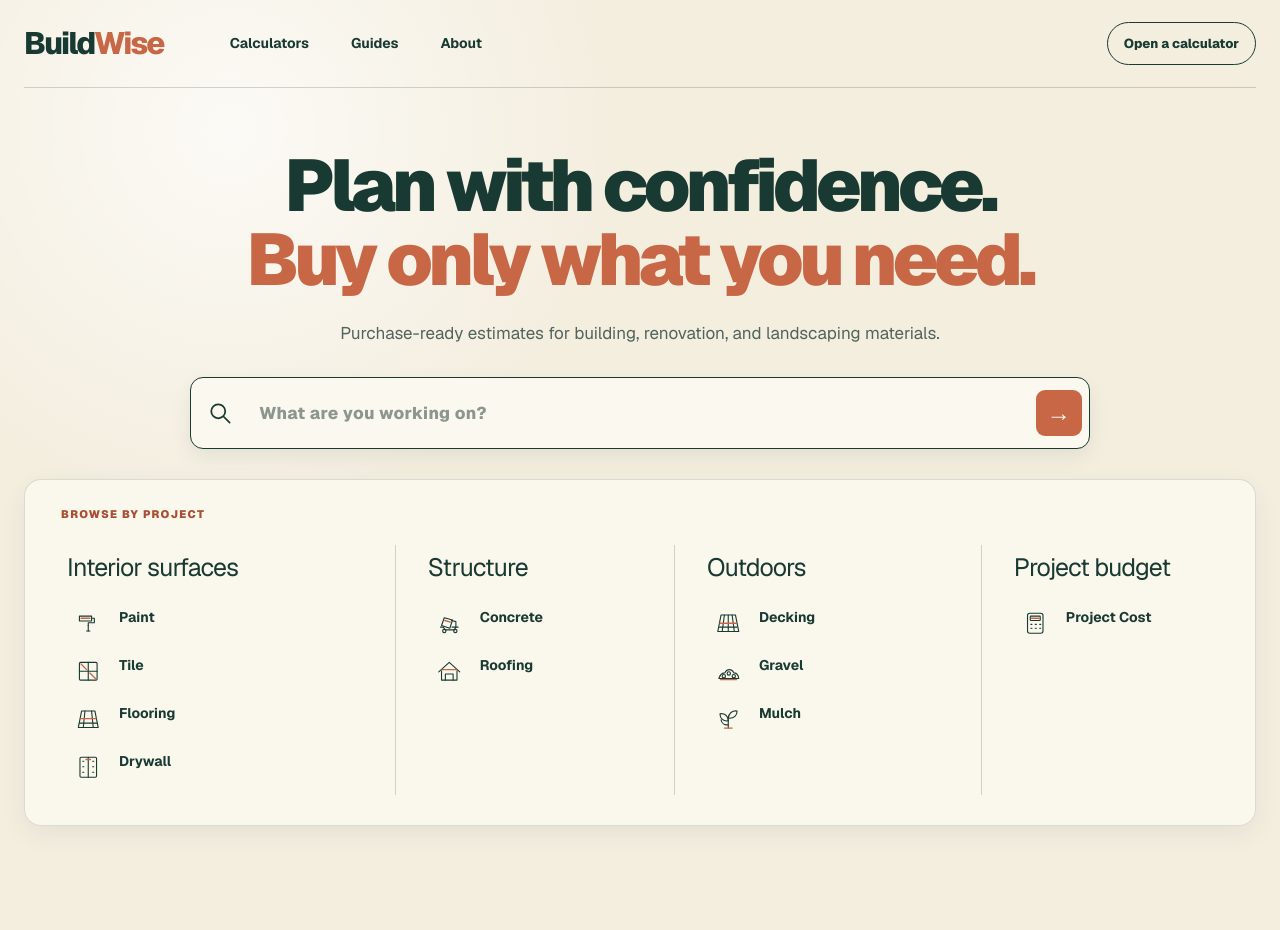
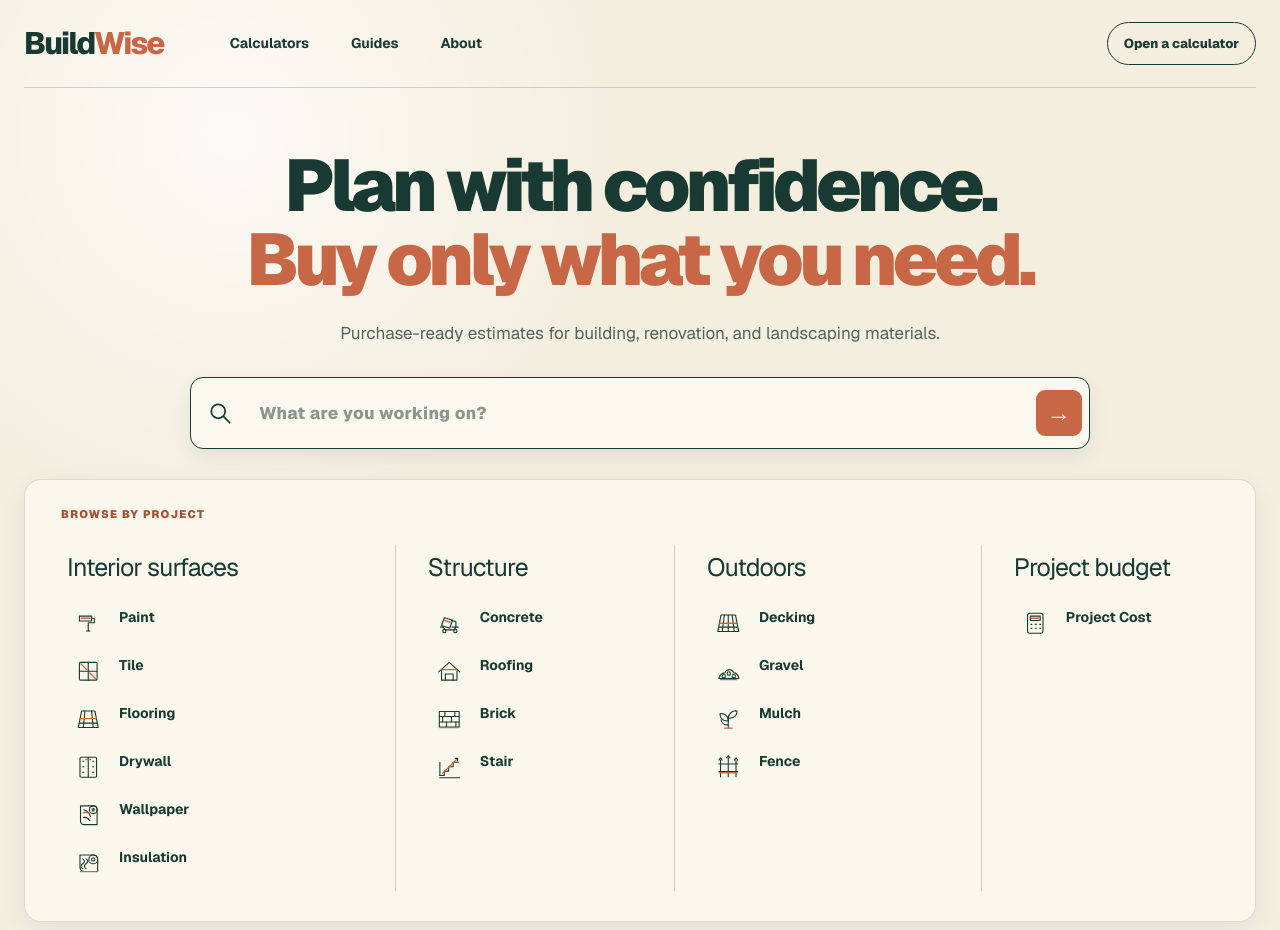
Before and after one commit to Yilong0601/buildwise-calculators, a Next.js app: page / in a window 1280 px wide. Shown: the top 930 px of the page. Built offline with nearby package versions, Linux system fonts and the light colour scheme.

Commit message:
Add calculators to homepage groups

```diff
--- a/app/page.tsx
+++ b/app/page.tsx
@@ -10,19 +10,19 @@ export default function Home() {
       id: "interior",
       label: "Interior surfaces",
       description: "Rooms, walls, floors, and finishes.",
-      tools: ["paint", "tile", "flooring", "drywall"],
+      tools: ["paint", "tile", "flooring", "drywall", "wallpaper", "insulation"],
     },
     {
       id: "structure",
       label: "Structure",
       description: "Foundations and exterior shells.",
-      tools: ["concrete", "roofing"],
+      tools: ["concrete", "roofing", "brick", "stair"],
     },
     {
       id: "landscape",
       label: "Outdoors",
       description: "Decks, paths, beds, and landscaping.",
-      tools: ["decking", "gravel", "mulch"],
+      tools: ["decking", "gravel", "mulch", "fence"],
     },
     {
       id: "budget",
```
